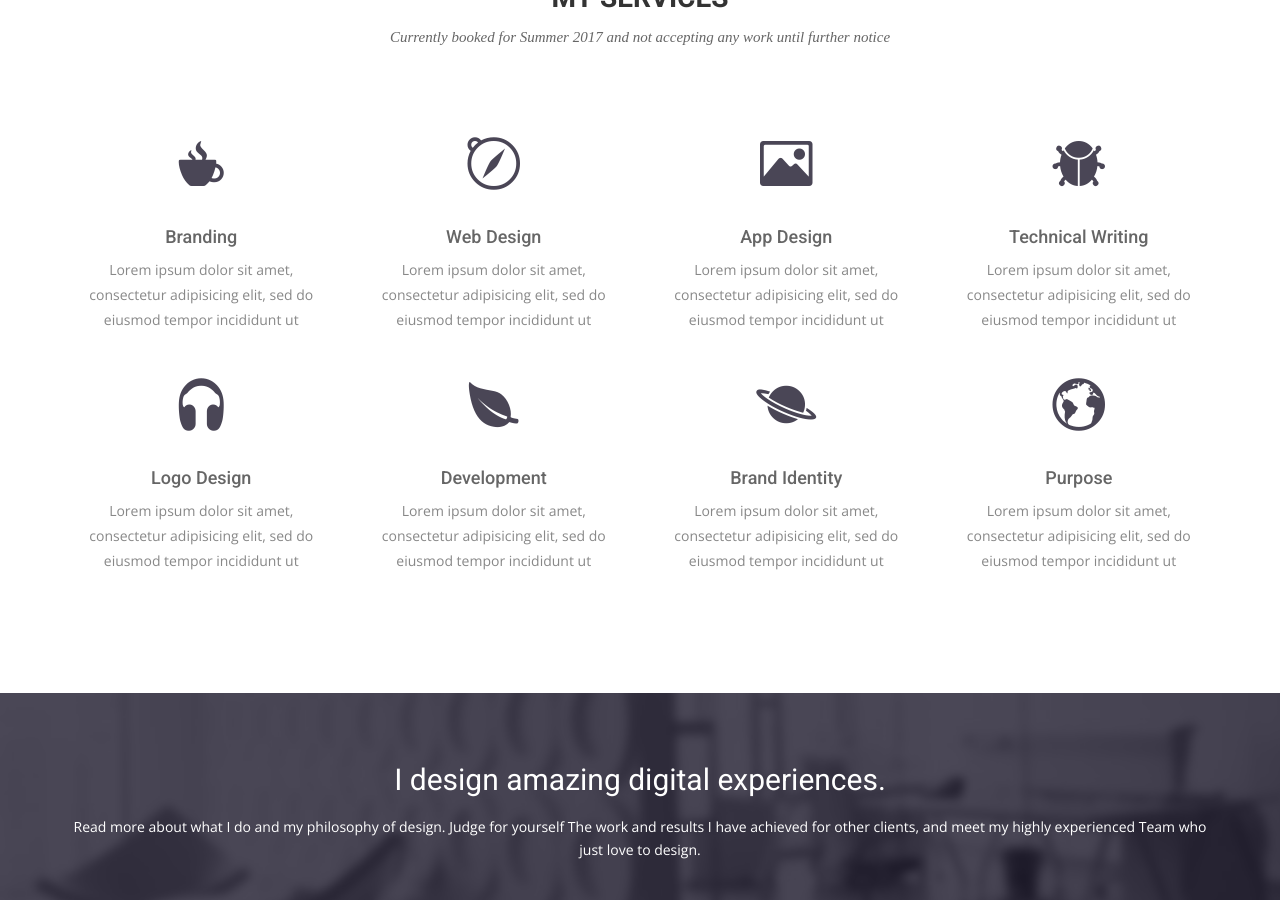
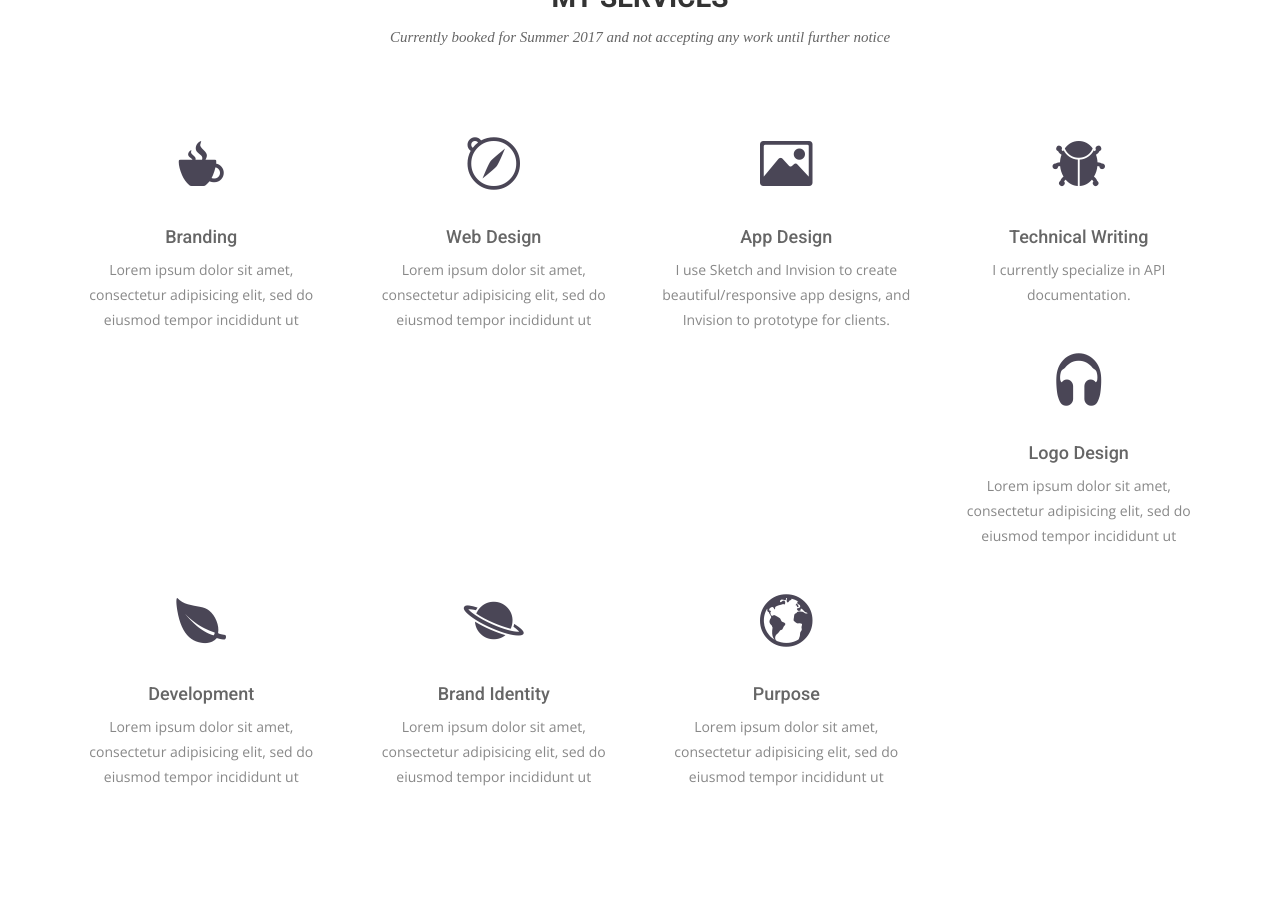
Before and after one commit to Kingslayyerr/Kingslayyerr.github.io, a Jekyll site: the page built from index.html, in a window 1280 px wide and 900 px high, scrolled down 2359 px. Built offline with Jekyll 4.4.1, drawn with Linux system fonts in a browser that asks for light colours; nearby versions of some CDN libraries; some web fonts are replaced; some of the changed text lies outside the part shown.

Commit message:
added stuff

```diff
--- a/index.html
+++ b/index.html
@@ -10,7 +10,7 @@ permalink: /
     <div class="row">
       <div class="col-md-10 col-md-offset-2">
         <div class="block">
-          <h1 class="animated fadeInUp">CHRISTIAN ESPINOZA - <br> SOFTWARE DEVELOPER / TECHNICAL WRITER </h1>
+          <h1 class="animated fadeInUp">CHRISTIAN ESPINOZA - <br> FULLSTACK DEVELOPER / TECHNICAL WRITER </h1>
           <p class="animated fadeInUp">Bringing ideas to life. </br> Producing applications and technical documents with an agile approach.</p>
         </div>
       </div>
@@ -81,14 +81,14 @@ permalink: /
         <div class="service-item">
           <i class="ion-image"></i>
           <h4>App Design</h4>
-          <p>Lorem ipsum dolor sit amet, consectetur adipisicing elit, sed do eiusmod tempor incididunt ut </p>
+          <p>I use Sketch and Invision to create beautiful/responsive app designs, and Invision to prototype for clients. </p>
         </div>
       </div>
       <div class="col-sm-6 col-md-3">
         <div class="service-item">
           <i class="ion-bug"></i>
           <h4>Technical Writing</h4>
-          <p>Lorem ipsum dolor sit amet, consectetur adipisicing elit, sed do eiusmod tempor incididunt ut </p>
+          <p>I currently specialize in API documentation.</p>
         </div>
       </div>
       <div class="col-sm-6 col-md-3">
```
